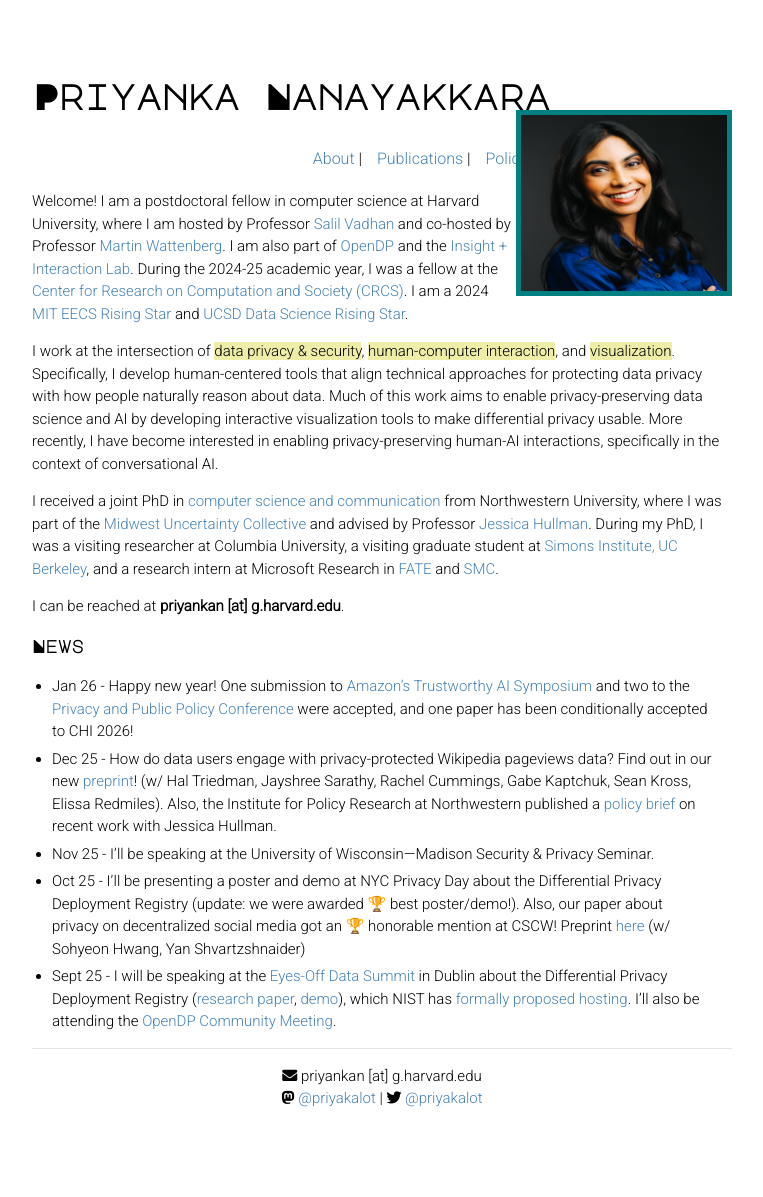
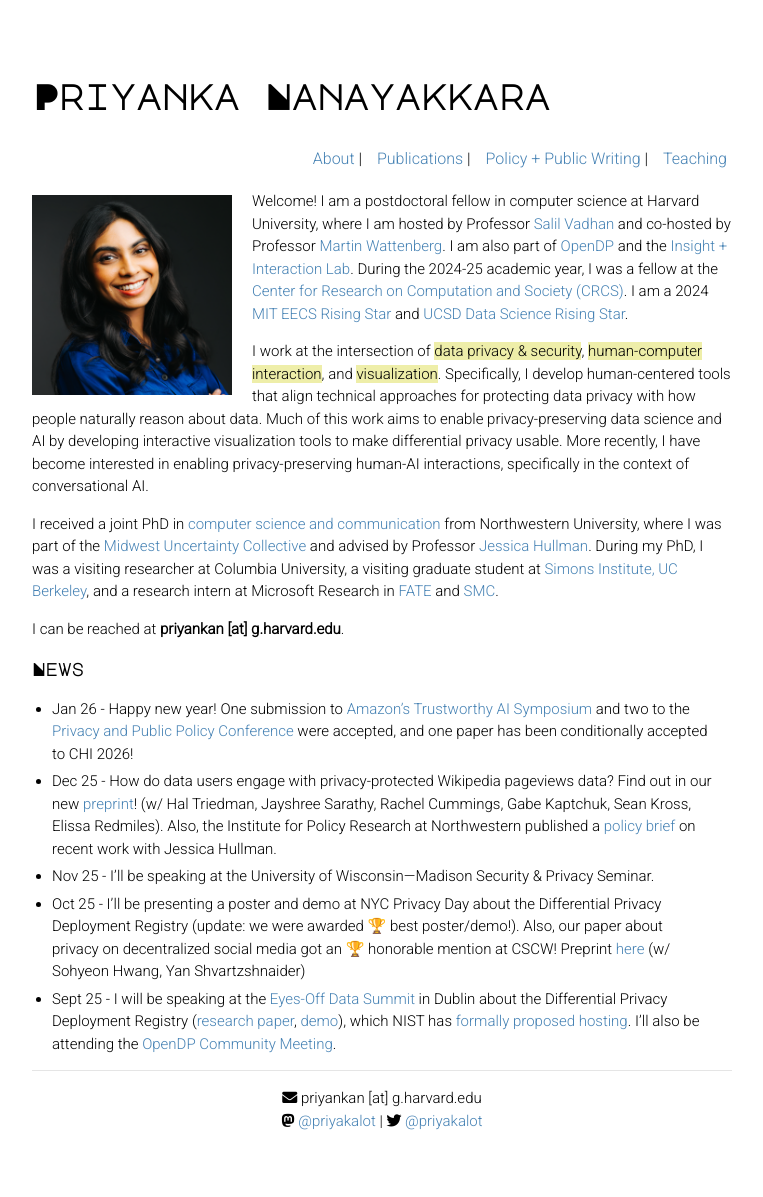
Before and after one commit to priyakalot/priyakalot.github.io, a Jekyll site: the page built from index.md, in a window 1280 px wide. Shown: the whole page, without its empty margins (258-1021 px from the left). Built offline with Jekyll 4.4.1, drawn with Linux system fonts in a browser that asks for light colours; nearby versions of some CDN libraries; before the commit the page ends 1175 px from its top, so only the background shows below that.

Commit message:
Update typography.scss

```diff
--- a/_sass/typography.scss
+++ b/_sass/typography.scss
@@ -37,13 +37,13 @@
         font-style: italic;
     }
     .profile-picture {
-        height: 176px;
-        width: 206px;
+        height: 200px;
+        width: 200px;
         position: relative;
-        margin: -80px 0 0 0px;
-        float: right;
+        margin: 5px 20px 0 0px;
+        float: left;
         // border-radius: 50%;
-        border: 5px solid teal;
+        border: 0px solid teal;
         p & {
             padding: 0;
             margin: 0;
```
